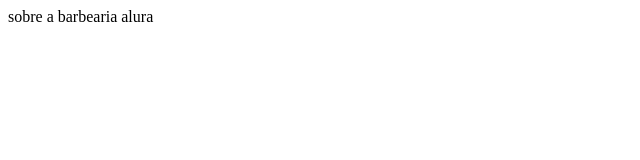
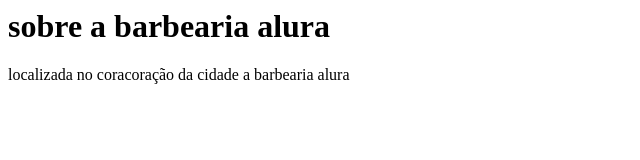
Before and after one commit to Ramonfernandes123/projeto-barbearia, a plain HTML site: page index.html in a window 1280 px wide. Shown: the whole page, without its empty margins (0-640 px from the left). Drawn offline with Linux system fonts and the light colour scheme.

Commit message:
Add files via upload

```diff
--- a/index.html
+++ b/index.html
@@ -1 +1,3 @@
-<hi>sobre a barbearia alura</hi>
+<h1>sobre a barbearia alura</h1>
+
+<P>localizada no coracoração da cidade a barbearia alura </P>
```
